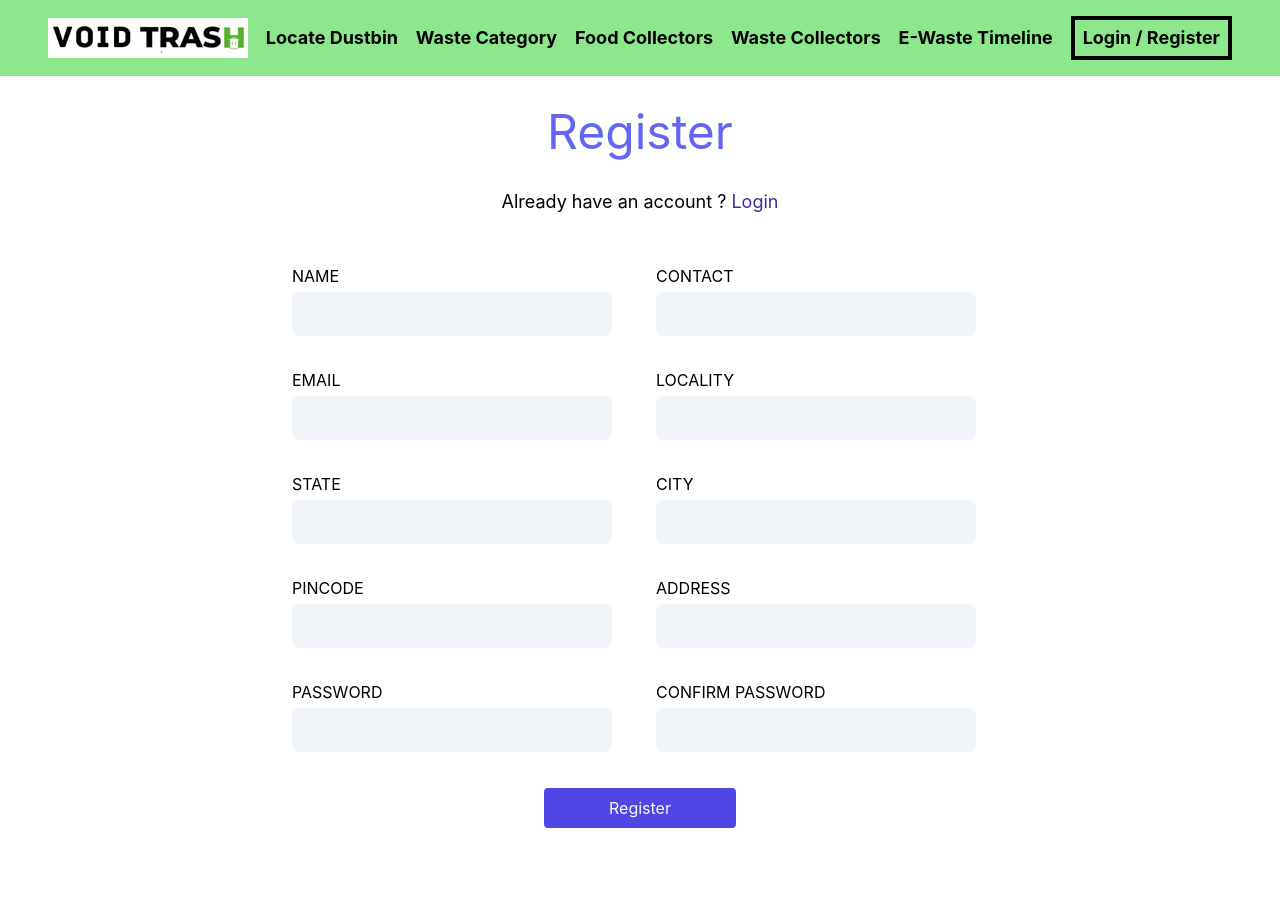
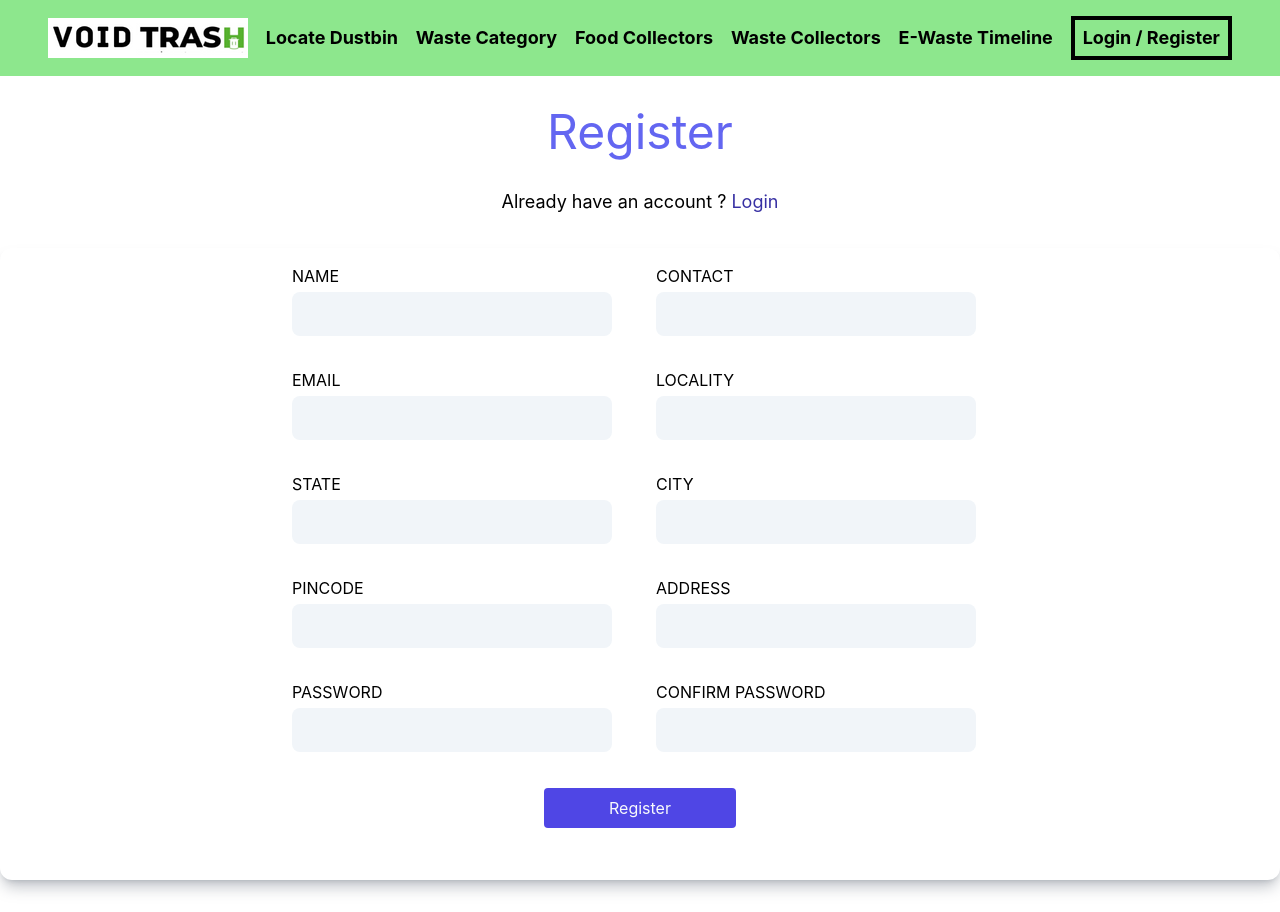
Before and after one commit to mananjain31/Code-Singers_Void_Hacks, a React (Create React App) app: page /login-register in a window 1280 px wide. Both pictures are taken after a click on the link "Register". Built offline with nearby package versions, Linux system fonts and the light colour scheme.

Commit message:
AP - fix register page

```diff
--- a/src/components/Register.jsx
+++ b/src/components/Register.jsx
@@ -33,7 +33,7 @@ const Register = () => {
   }, []);
 
   return (
-    <div className="inputFields flex justify-center  rounded-xl py-4">
+    <div className="inputFields flex justify-center  rounded-xl py-4 shadow-lg shadow-gray-500/40">
       <form>
         <div className="grid grid-cols-2 gap-8 p-0">
           <div className="flex flex-col mx-3 ml-auto">
```
